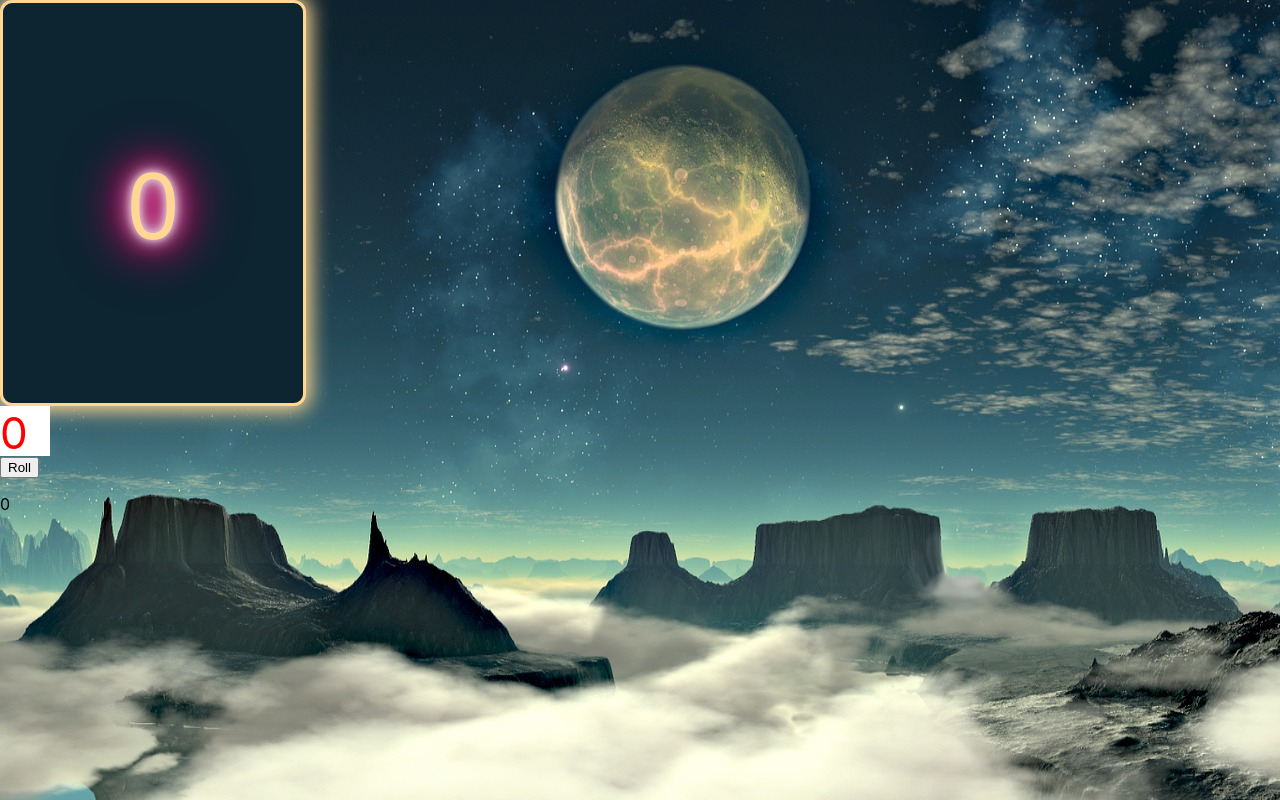
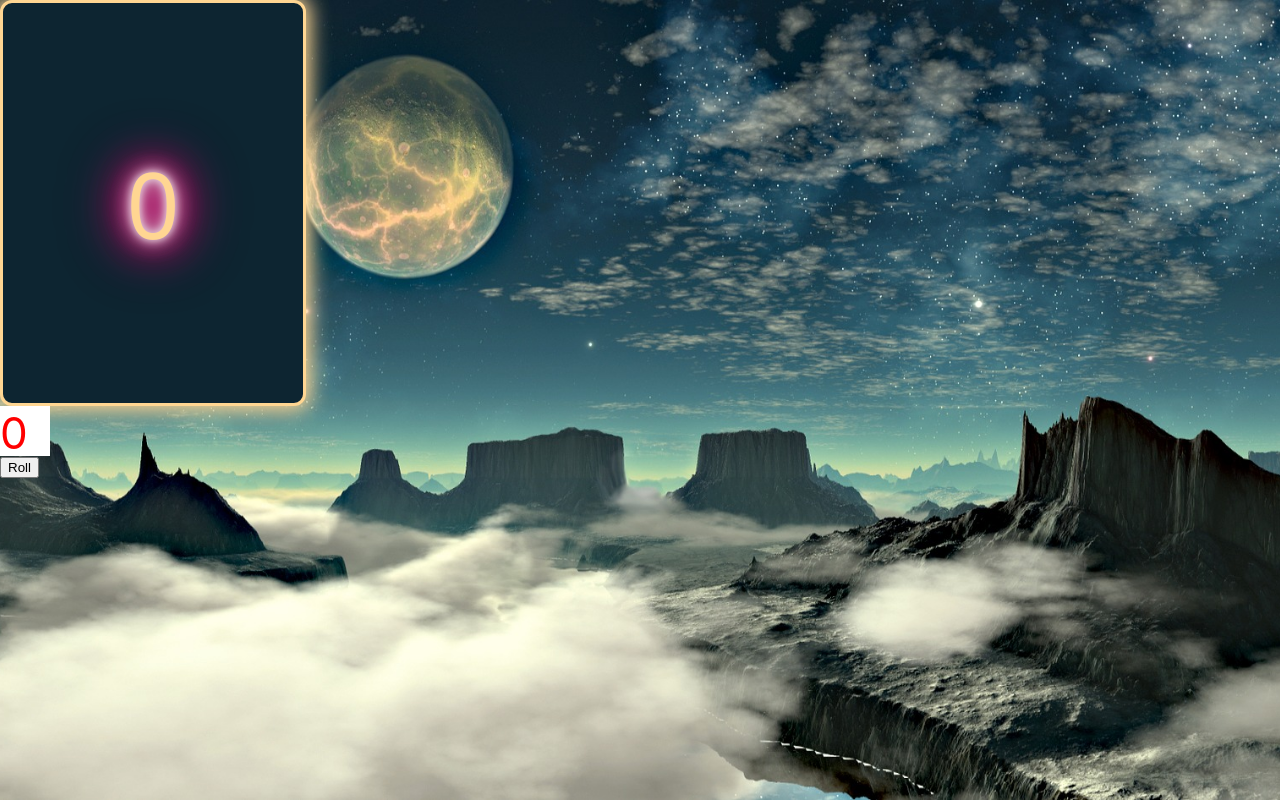
Before and after one commit to ayelet/Dices, a React (Create React App) app: page / in a window 1280 px wide. Built offline with nearby package versions, Linux system fonts and the light colour scheme.

Commit message:
background covers whole screen

```diff
--- a/src/components/Board/board.css
+++ b/src/components/Board/board.css
@@ -1,5 +1,6 @@
 .board {
-  background: url("../../img/lunar-landscape-2308000_1920.jpg");
+  background: url("../../img/lunar-landscape-2308000_1920.jpg") no-repeat center
+    center/cover;
   width: 100vw;
   height: 100vh;
 }
--- a/src/components/Board/board.jsx
+++ b/src/components/Board/board.jsx
@@ -27,7 +27,6 @@ class Board extends Component {
           <button className="btn primary-btn" onClick={this.rollDice}>
             Roll
           </button>
-          <p>{this.state.diceScore}</p>
         </div>
       </div>
     );
```
